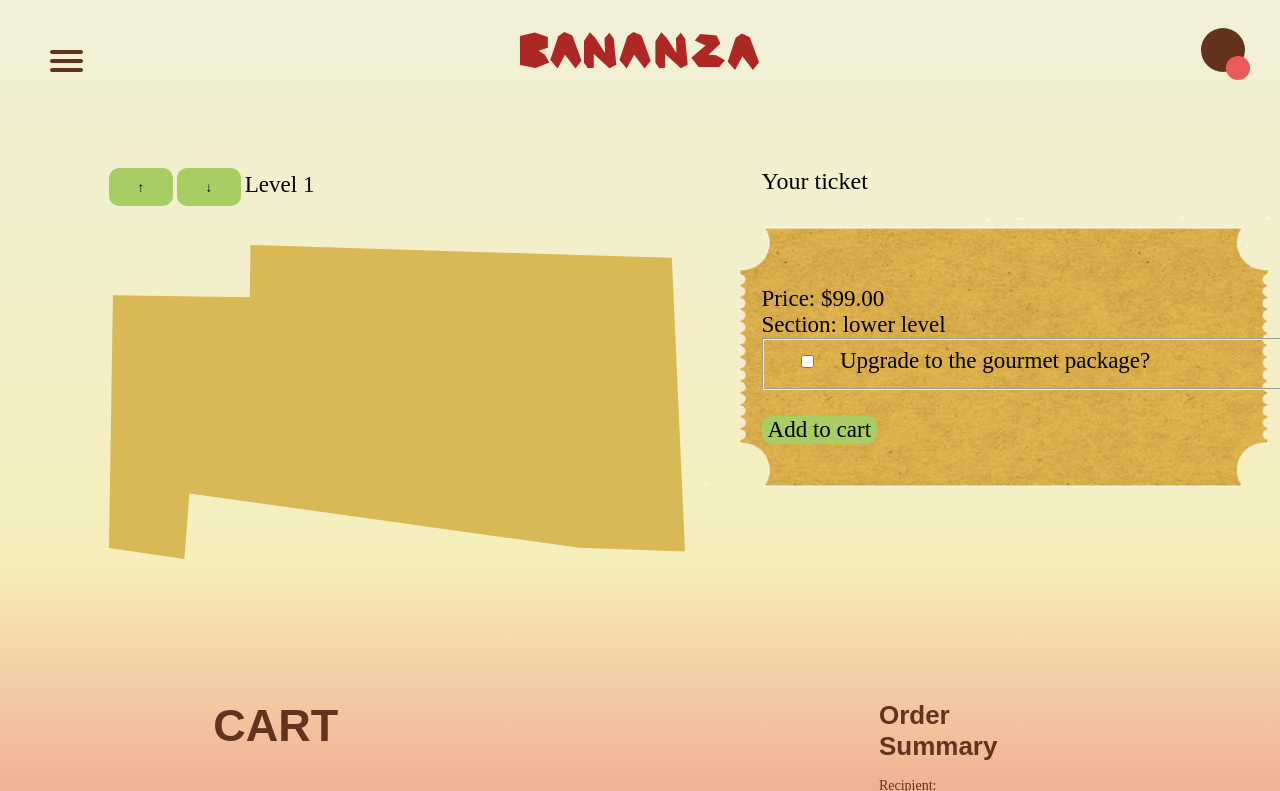
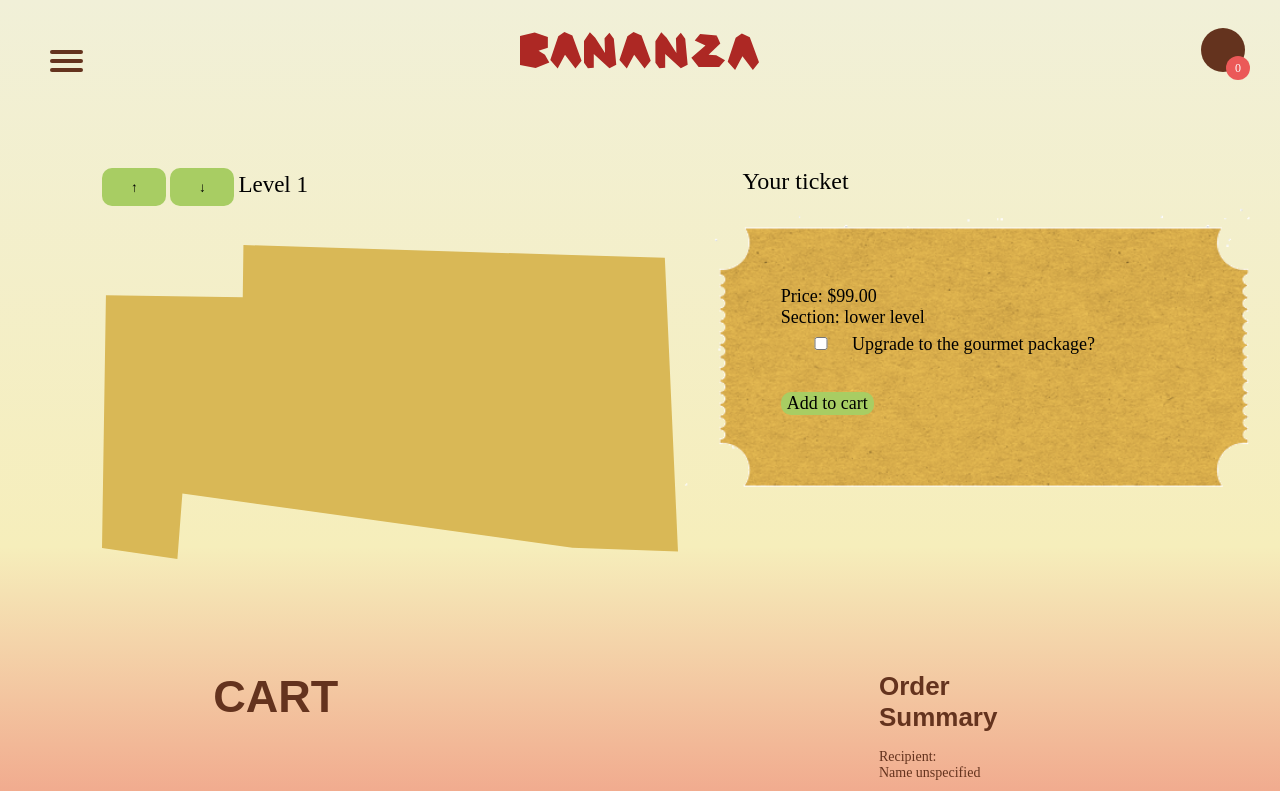
Before and after one commit to avm325/CSE264Final, a website: page cart.html in a window 1280 px wide. Both pictures are taken after a click on the picture 691 px from the left and 401 px from the top of the page. Shown: the top 791 px of the page. Drawn offline with Linux system fonts and the light colour scheme; a web font is replaced by a local one.

Commit message:
Red bubble debug
f

```diff
--- a/cart.js
+++ b/cart.js
@@ -10,7 +10,7 @@ function getCartBubble(){
         sessionStorage.setItem('cartBubbleNum', number);
 
     });
-    console.log(number);
+    console.log("this is items in cart:" + number);
 }
 
 function removeItem(){
@@ -67,5 +67,6 @@ $(document).ready(function() {
     removeItem();
     quantityChanged();
     getCartBubble();
+    setInterval(getCartBubble, 1000);
 
 });
--- a/stylesheet.css
+++ b/stylesheet.css
@@ -993,6 +993,10 @@
   grid-column: 1/2;
   rotate: 180deg;
   scale: 0.8;
+  }
+
+  fieldset{
+border: none;
   }
 
 
--- a/ticket-styles.css
+++ b/ticket-styles.css
@@ -70,6 +70,7 @@
 form {
     position: relative;
     bottom: 20vw;
+    margin: 0 3vw;
     left: 5vw;
     appearance: none;
     -webkit-appearance: none;
@@ -79,7 +80,7 @@ form {
 
 form > * {
     font-family: "neue-kabel";
-    font-size: 23px;
+    font-size: 18px;
 }
 
 form > button {
--- a/userInitial.js
+++ b/userInitial.js
@@ -22,8 +22,15 @@ function placeName(){
 }
 
 function placeTotalBubble(){
-    let number = sessionStorage.getItem('cartBubbleNum');
+    let number;
+    if(number <1 || number == null){
+        number =0;
         $('#cartBubble').text(number);
+    }else{
+        number = sessionStorage.getItem('cartBubbleNum');
+        $('#cartBubble').text(number);
+    }
+
 
 }
 
```
